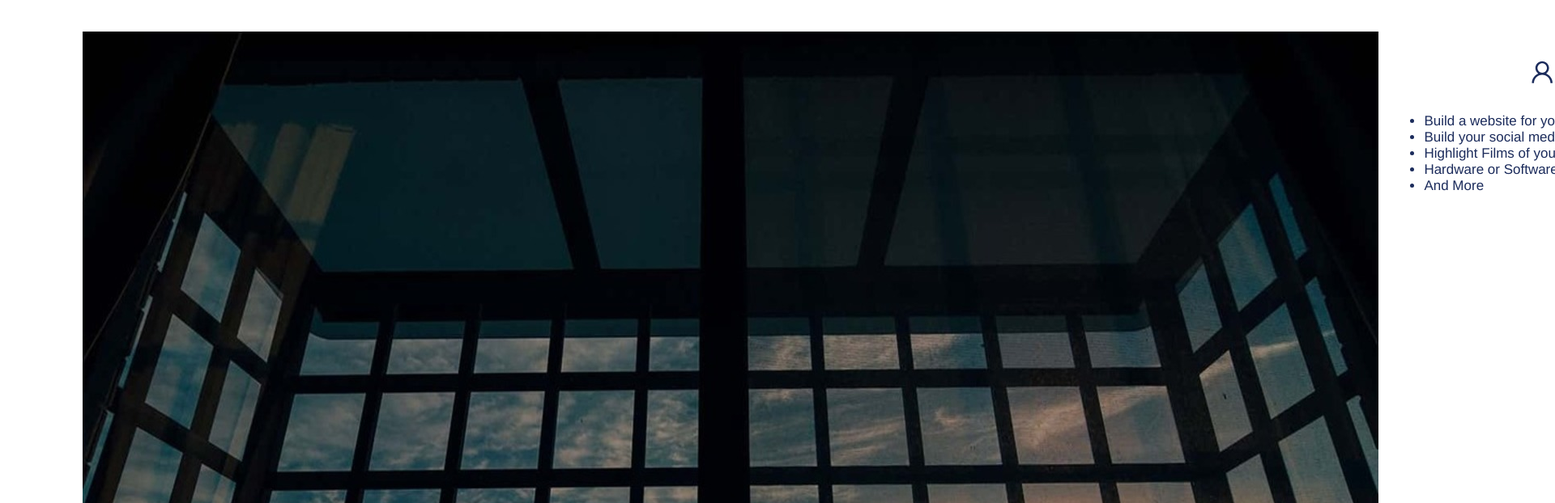
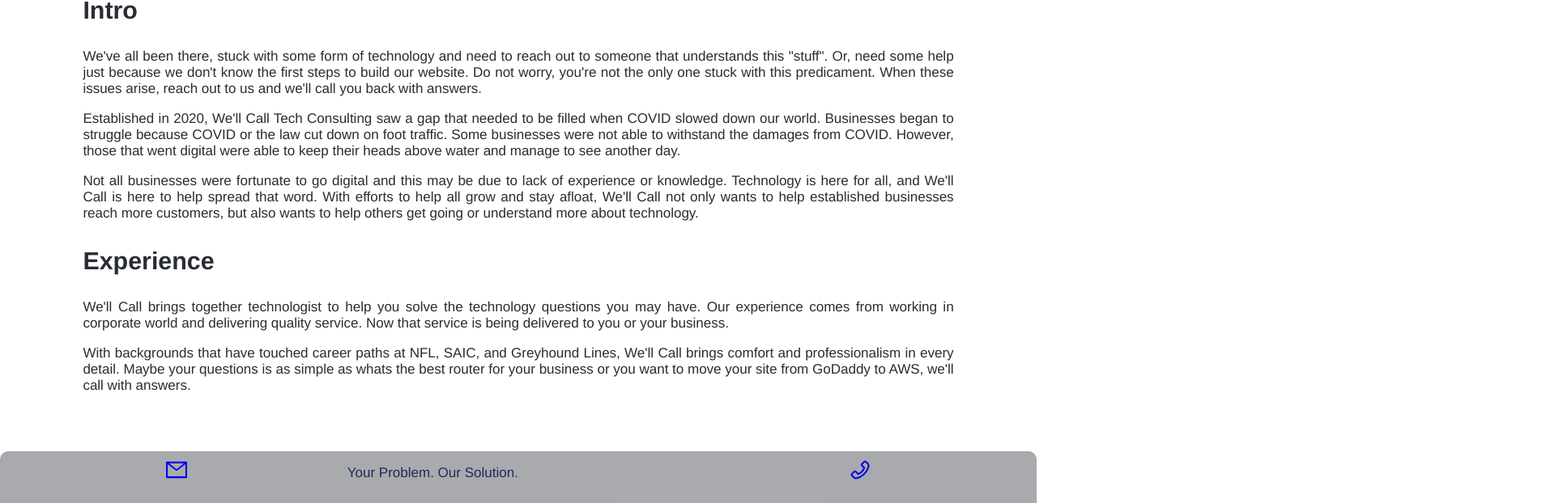
Before and after one commit to CteNerd/consulting.wellcall.biz, a React (Create React App) app: page /about in a window 1280 px wide. Shown: the part 194-816 px from the top of the page at 81% size, 1920 px wide, since content can reach past the window. Built offline with nearby package versions, Linux system fonts and the light colour scheme.

Commit message:
about page

```diff
--- a/src/App.css
+++ b/src/App.css
@@ -85,7 +85,7 @@
   color: #1c2c5c;
 }
 
-.App-footer a p{
+.App-footer a p {
   vertical-align: text-bottom;
   display: inline-flex;
   line-height: 10vh;
--- a/src/App.tsx
+++ b/src/App.tsx
@@ -2,12 +2,10 @@ import React from "react";
 import "./App.css";
 import { BrowserRouter as Router, Switch, Route, Link } from "react-router-dom";
 import Home from "./main/home/home";
-import SideNav from "./main/side-nav/sideNav"
+import About from "./main/about/about";
+import SideNav from "./main/side-nav/sideNav";
 import logo from "./images/Tech Logo No Padding.png";
-import {
-  MailOutlined,
-  PhoneOutlined
-} from "@ant-design/icons";
+import { MailOutlined, PhoneOutlined } from "@ant-design/icons";
 
 function App() {
   return (
@@ -19,14 +17,18 @@ function App() {
           <div className="menu-line"></div>
           <div className="menu-line"></div>
         </div>
-        <div className="col-33"><img src={logo} className="logo col-50" /></div>
         <div className="col-33">
+          <img src={logo} className="logo col-50" />
         </div>
+        <div className="col-33"></div>
       </header>
 
       <div className="App-main">
         <Router>
           <Switch>
+            <Route path="/about">
+              <About />
+            </Route>
             <Route path="/">
               <Home />
             </Route>
@@ -36,18 +38,22 @@ function App() {
 
       <footer className="App-footer">
         <div className="col-33">
-          <a href={"mailto:admin@wellcall.biz"}><MailOutlined/></a>
+          <a href={"mailto:admin@wellcall.biz"}>
+            <MailOutlined />
+          </a>
         </div>
-        <div className="col-33"><p>Your Problem. Our Solution.</p></div>
         <div className="col-33">
-          <a href={"tel:559-574-1056"}><PhoneOutlined/></a>
+          <p>Your Problem. Our Solution.</p>
+        </div>
+        <div className="col-33">
+          <a href={"tel:559-574-1056"}>
+            <PhoneOutlined />
+          </a>
         </div>
       </footer>
     </div>
   );
 }
-
-
 
 /* Set the width of the side navigation to 250px */
 function openNav() {
--- /dev/null
+++ b/src/main/about/about.css
@@ -0,0 +1,8 @@
+p {
+  font-size: 17px;
+  text-align: justify;
+}
+
+h3 {
+    text-align: justify;
+}
--- /dev/null
+++ b/src/main/about/about.tsx
@@ -0,0 +1,44 @@
+import React from "react";
+import "./about.css";
+
+export default function About() {
+  return (
+    <>
+      <h2>About We'll Call Tech Consulting</h2>
+      <h3>Intro</h3>
+      <p>
+        We've all been there, stuck with some form of technology and need to
+        reach out to someone that understands this "stuff". Or, need some help
+        just because we don't know the first steps to build our
+        website. Do not worry, you're not the only one stuck with this
+        predicament. When these issues arise, reach out to us and we'll call you
+        back with answers.
+      </p>
+      <p>
+        Established in 2020, We'll Call Tech Consulting saw a gap that needed to
+        be filled when COVID slowed down our world. Businesses began to struggle
+        because COVID or the law cut down on foot traffic. Some
+        businesses were not able to withstand the damages from COVID. However,
+        those that went digital were able to keep their heads above water and
+        manage to see another day.
+      </p>
+      <p>
+        Not all businesses were fortunate to go digital and this may be due to
+        lack of experience or knowledge. Technology is here for all, and We'll
+        Call is here to help spread that word. With efforts to help all grow and
+        stay afloat, We'll Call not only wants to help established businesses
+        reach more customers, but also wants to help others get going or
+        understand more about technology.
+      </p>
+      <h3>
+          Experience
+      </h3>
+      <p>
+          We'll Call brings together technologist to help you solve the technology questions you may have. Our experience comes from working in corporate world and delivering quality service. Now that service is being delivered to you or your business.
+      </p>
+      <p>
+          With backgrounds that have touched career paths at NFL, SAIC, and Greyhound Lines, We'll Call brings comfort and professionalism in every detail. Maybe your questions is as simple as whats the best router for your business or you want to move your site from GoDaddy to AWS, we'll call with answers.
+      </p>
+    </>
+  );
+}
--- a/src/main/home/home.css
+++ b/src/main/home/home.css
@@ -31,5 +31,7 @@
 }
 
 @media (min-width: 600px) {
-    .cards { grid-template-columns: repeat(2, 1fr); }
+  .cards {
+    grid-template-columns: repeat(2, 1fr);
   }
+}
--- a/src/main/side-nav/sideNav.tsx
+++ b/src/main/side-nav/sideNav.tsx
@@ -57,7 +57,10 @@ export default function SideNav() {
         className="dropdown-container"
         style={{ display: showSocialDropdown ? "block" : "none" }}
       >
-        <a href="https://www.facebook.com/WellCallTechConsulting" target={"_blank"}>
+        <a
+          href="https://www.facebook.com/WellCallTechConsulting"
+          target={"_blank"}
+        >
           <FacebookOutlined /> Facebook
         </a>
         <a href="https://www.instagram.com/d.o.n._tomlin/" target={"_blank"}>
```
Also changed, not shown: src/main/home/home.tsx (+20 -13 lines), 1 other file (tests, documents, lock files or other folders). Lines whose indentation alone changed are shown as unchanged.
